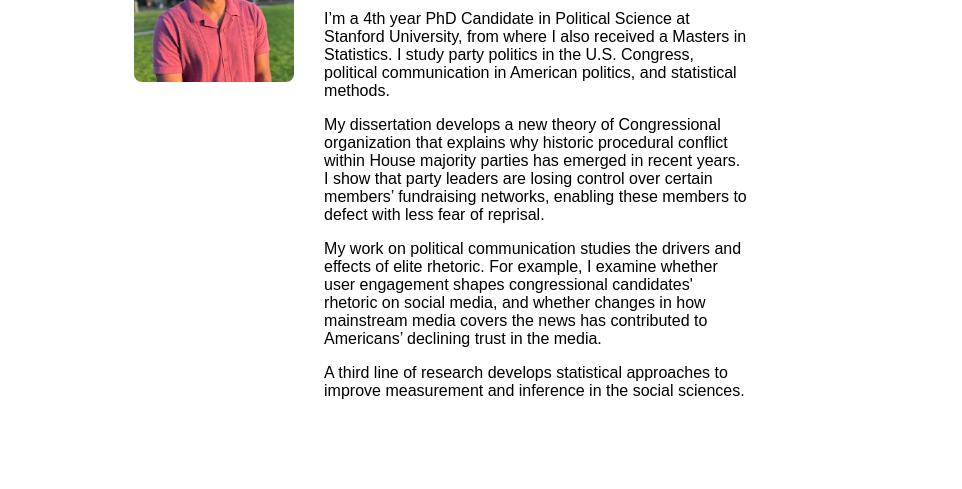
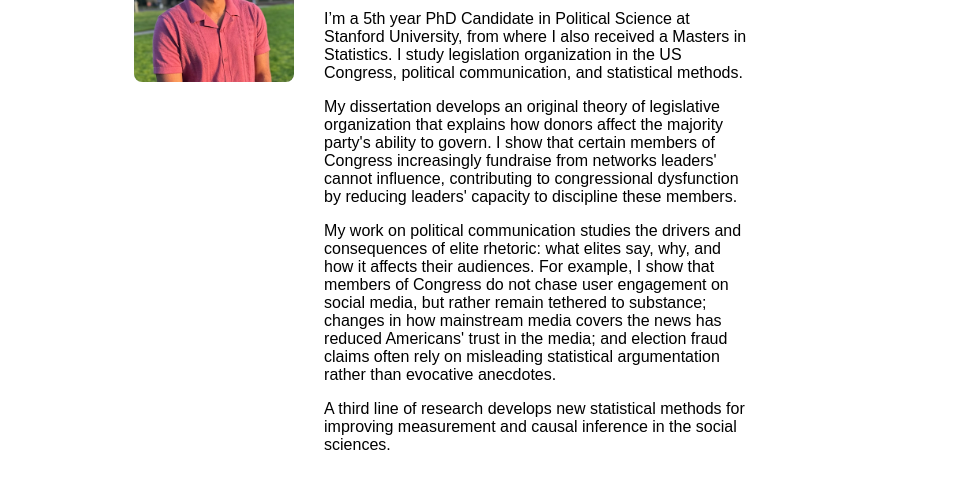
Before and after one commit to AbhiRamaswamy1/AbhiRamaswamy1.github.io, a plain HTML site: page index.html in a window 1280 px wide. Shown: the part 127-616 px from the top of the page, without its empty margins (158-1120 px from the left). Drawn offline with Linux system fonts and the light colour scheme.

Commit message:
update home page blurb

```diff
--- a/index.html
+++ b/index.html
@@ -24,18 +24,15 @@
 
     <div>
         <h1>Abhinav (Abhi) Ramaswamy</h1>
-        <p>I’m a 4th year PhD Candidate in Political Science at Stanford University, from where I also received a Masters in Statistics. I study party politics in the U.S. Congress, political communication in American politics, and statistical methods. </p>
+        <p>I’m a 5th year PhD Candidate in Political Science at Stanford University, from where I also received a Masters in Statistics. I study legislation organization in the US Congress, political communication, and statistical methods. </p>
 
-        <p>My dissertation develops a new theory of Congressional organization that explains why historic procedural conflict
-            within House majority parties has emerged in recent years. I show that party leaders are losing control over certain members’ fundraising
-            networks, enabling these members to defect with less fear of reprisal.  </p>
+        <!-- <p>My dissertation develops a new theory of Congressional organization that explains why historic procedural conflict within House majority parties has emerged in recent years. I show that party leaders are losing control over certain members’ fundraising networks, enabling these members to defect with less fear of reprisal.  </p> -->
+        <p> My dissertation develops an original theory of legislative organization that explains how donors affect the majority party's ability to govern. I show that certain members of Congress increasingly fundraise from networks leaders' cannot influence, contributing to congressional dysfunction by reducing leaders' capacity to discipline these members.
 
-        <p>My work on political communication studies the drivers and effects of elite rhetoric. For example, I examine
-        whether user engagement shapes congressional candidates' rhetoric on social media, and whether changes
-            in how mainstream media covers the news has contributed to Americans’ declining trust in the media. </p>
+        <!-- <p>My work on political communication studies the drivers and effects of elite rhetoric. For example, I examine whether user engagement shapes congressional candidates' rhetoric on social media, and whether changes in how mainstream media covers the news has contributed to Americans’ declining trust in the media. </p> -->
+        <p> My work on political communication studies the drivers and consequences of elite rhetoric: what elites say, why, and how it affects their audiences. For example, I show that members of Congress do not chase user engagement on social media, but rather remain tethered to substance; changes in how mainstream media covers the news has reduced Americans' trust in the media; and election fraud claims often rely on misleading statistical argumentation rather than evocative anecdotes.
 
-        <p>A third line of research develops statistical approaches to improve measurement and inference in the social
-            sciences. <!--, such as work on when widely-used difference-in-differences designs can produce misleading evidence
+        <p> A third line of research develops new statistical methods for improving measurement and causal inference in the social sciences.<!--, such as work on when widely-used difference-in-differences designs can produce misleading evidence
             of pre-trends.-->  </p>
 
 
```
